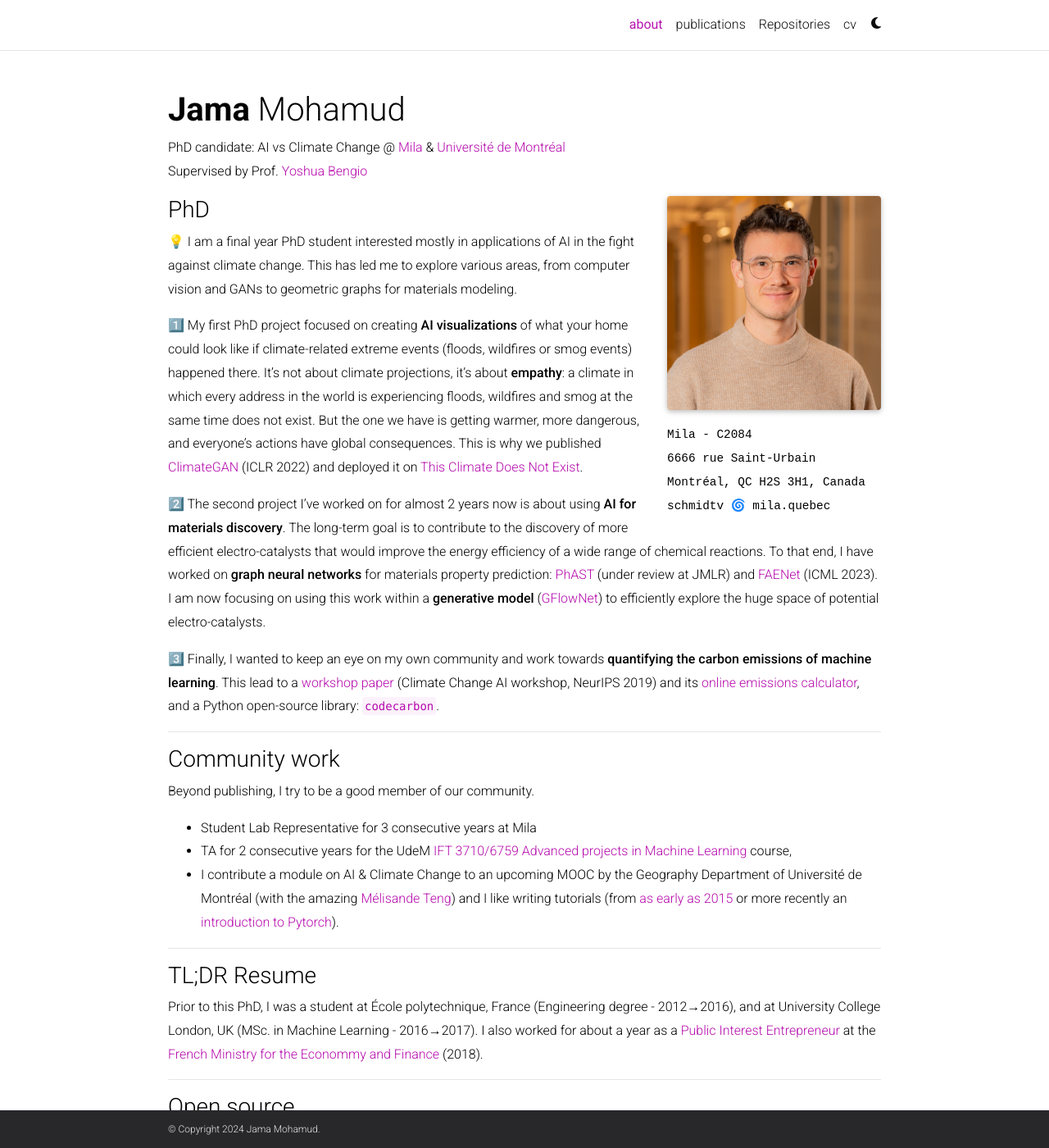
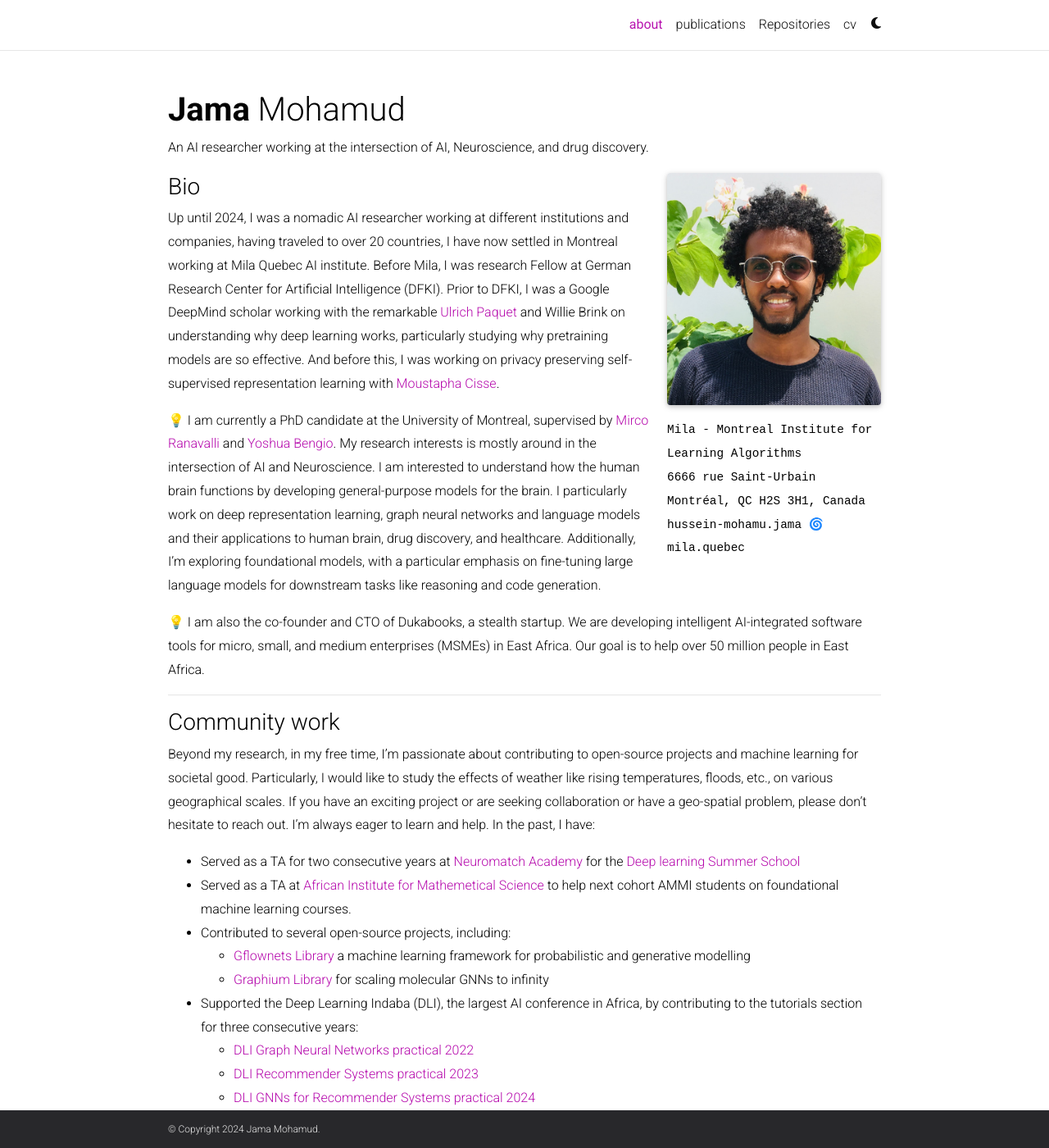
Before and after one commit to engmubarak48/jmohamud.github.io, a Jekyll site: the page built from _pages/about.md, in a window 1280 px wide and 1400 px high. Shown: the whole window at 82% size. Built offline with Jekyll 4.4.1, drawn with Linux system fonts in a browser that asks for light colours; full-size pictures stand in for the smaller copies a plugin makes; comment, search, counter and statistics services are not loaded; a style sheet for code colours, icons or effects is not loaded; some of the changed text lies outside the part shown.

Commit message:
update 2

```diff
--- a/_config.yml
+++ b/_config.yml
@@ -8,14 +8,14 @@
 last_name: Mohamud
 email: hussein-mohamu.jama@mila.quebec
 description: > # the ">" symbol means to ignore newlines until "footer_text:"
-  I am AI Researcher who is interested in developing intelligent systems
+  I am AI Researcher who is interested in developing intelligent systems that can reason.
 footer_text: ""
-keywords: deep learning, GANs, GNNs, materials discovery, climate change # add your own keywords or leave empty
+keywords: Deep learning, GNNs, Neuroscience, Foundational Models # add your own keywords or leave empty
 
 lang: en # the language of your site (for example: en, fr, cn, ru, etc.)
 icon: 🌍 # the emoji used as the favicon (alternatively, provide image name in /assets/img/)
 
-url: https://jama.ch # the base hostname & protocol for your site
+url: https://jmohamud.ch # the base hostname & protocol for your site
 baseurl: # the subpath of your site, e.g. /blog/
 last_updated: false # set to true if you want to display last updated in the footer
 impressum_path: # set to path to include impressum link in the footer, use the same path as permalink in a page, helps to conform with EU GDPR
--- a/_pages/about.md
+++ b/_pages/about.md
@@ -2,17 +2,17 @@
 layout: about
 title: about
 permalink: /
-subtitle: "PhD candidate: AI vs Climate Change @ <a href='#'>Mila</a> & <a href='#'>Université de Montréal</a><br/>Supervised by Prof. <a href='#'>Yoshua Bengio</a>"
+subtitle: "An AI researcher working at the intersection of AI, Neuroscience, and drug discovery."
 
 profile:
   align: right
   image: prof_pic.jpg
   image_circular: false # crops the image to make it circular
   address: >
-    <p>Mila - C2084</p>
+    <p>Mila - Montreal Institute for Learning Algorithms</p>
     <p>6666 rue Saint-Urbain</p>
     <p> Montréal, QC H2S 3H1, Canada</p>
-    <p>schmidtv 🌀 mila.quebec</p>
+    <p>hussein-mohamu.jama 🌀 mila.quebec</p>
 
 news: true  # includes a list of news items
 latest_posts: false  # includes a list of the newest posts
@@ -20,38 +20,29 @@
 social: true  # includes social icons at the bottom of the page
 ---
 
-### PhD
+### Bio
 
-💡 I am a final year PhD student interested mostly in applications of AI in the fight against climate change. This has led me to explore various areas, from computer vision and GANs to geometric graphs for materials modeling.
+Up until 2024, I was a nomadic AI researcher working at different institutions and companies, having traveled to over 20 countries, I have now settled in Montreal working at Mila Quebec AI institute. Before Mila, I was research Fellow at German Research Center for Artificial Intelligence (DFKI). Prior to DFKI, I was a Google DeepMind scholar working with the remarkable [Ulrich Paquet](https://www.linkedin.com/in/ulrich-paquet-72b6055a/?originalSubdomain=uk) and Willie Brink on understanding why deep learning works, particularly studying why pretraining models are so effective. And before this, I was working on privacy preserving self-supervised representation learning with [Moustapha Cisse](https://nexteinstein.org/person/moustapha-cisse/).
 
-1️⃣ My first PhD project focused on creating **AI visualizations** of what your home could look like if climate-related extreme events (floods, wildfires or smog events) happened there. It's not about climate projections, it's about **empathy**: a climate in which every address in the world is experiencing floods, wildfires and smog at the same time does not exist. But the one we have is getting warmer, more dangerous, and everyone's actions have global consequences. This is why we published [ClimateGAN](https://arxiv.org/abs/2110.02871v1) (ICLR 2022) and deployed it on [This Climate Does Not Exist](https://thisclimatedoesnotexist.com).
+💡 I am currently a PhD candidate at the University of Montreal, supervised by [Mirco Ranavalli](https://mila.quebec/en/directory/mirco-ravanelli) and [Yoshua Bengio](https://mila.quebec/en/directory/yoshua-bengio). My research interests is mostly around in the intersection of AI and Neuroscience. I am interested to understand how the human brain functions by developing general-purpose models for the brain. I particularly work on deep representation learning, graph neural networks and language models and their applications to human brain, drug discovery, and healthcare. Additionally, I'm exploring foundational models, with a particular emphasis on fine-tuning large language models for downstream tasks like reasoning and code generation.
 
-2️⃣ The second project I've worked on for almost 2 years now is about using **AI for materials discovery**. The long-term goal is to contribute to the discovery of more efficient electro-catalysts that would improve the energy efficiency of a wide range of chemical reactions. To that end, I have worked on **graph neural networks** for materials property prediction: [PhAST](https://arxiv.org/abs/2211.12020) (under review at JMLR) and [FAENet](https://arxiv.org/abs/2305.05577v1) (ICML 2023). I am now focusing on using this work within a **generative model** ([GFlowNet](https://milayb.notion.site/The-GFlowNet-Tutorial-95434ef0e2d94c24aab90e69b30be9b3)) to efficiently explore the huge space of potential electro-catalysts.
+💡 I am also the co-founder and CTO of Dukabooks, a stealth startup. We are developing intelligent AI-integrated software tools for micro, small, and medium enterprises (MSMEs) in East Africa. Our goal is to help over 50 million people in East Africa.
 
-3️⃣ Finally, I wanted to keep an eye on my own community and work towards **quantifying the carbon emissions of machine learning**. This lead to a [workshop paper](https://arxiv.org/abs/1910.09700) (Climate Change AI workshop, NeurIPS 2019) and its [online emissions calculator](https://mlco2.github.io/impact/), and a Python open-source library: [`codecarbon`](https://github.com/mlco2/codecarbon).
 
 ---
 
 ### Community work
 
-Beyond publishing, I try to be a good member of our community.
+Beyond my research, in my free time, I'm passionate about contributing to open-source projects and machine learning for societal good. Particularly, I would like to study the effects of weather like rising temperatures, floods, etc., on various geographical scales. If you have an exciting project or are seeking collaboration or have a geo-spatial problem, please don't hesitate to reach out. I'm always eager to learn and help. In the past, I have:
 
-* Student Lab Representative for 3 consecutive years at Mila
-* TA for 2 consecutive years for the UdeM [IFT 3710/6759 Advanced projects in Machine Learning](https://alexhernandezgarcia.github.io/teaching/mlprojects23/) course,
-* I contribute a module on AI & Climate Change to an upcoming MOOC by the Geography Department of Université de Montréal (with the amazing [Mélisande Teng](https://melisandeteng.github.io/)) and I like writing tutorials (from [as early as 2015](https://github.com/vict0rsch/deep_learning) or more recently an [introduction to Pytorch](https://github.com/vict0rsch/pytorch-tutorial)).
+* Served as a TA for two consecutive years at [Neuromatch Academy](https://neuromatch.io/neuroscience/) for the [Deep learning Summer School](https://deeplearning.neuromatch.io/tutorials/intro.html)
+* Served as a TA at [African Institute for Mathemetical Science](https://nexteinstein.org/) to help next cohort AMMI students on foundational machine learning courses.
+* Contributed to several open-source projects, including:
+  - [Gflownets Library](https://github.com/alexhernandezgarcia/gflownet) a machine learning framework for probabilistic and generative modelling
+  - [Graphium Library](https://github.com/datamol-io/graphium) for scaling molecular GNNs to infinity
+* Supported the Deep Learning Indaba (DLI), the largest AI conference in Africa, by contributing to the tutorials section for three consecutive years:
+  - [DLI Graph Neural Networks practical 2022](https://github.com/deep-learning-indaba/indaba-pracs-2022/blob/main/practicals/GNN_practical.ipynb)
+  - [DLI Recommender Systems practical 2023](https://github.com/deep-learning-indaba/indaba-pracs-2023/blob/main/practicals/Recommender_Systems.ipynb)
+  - [DLI GNNs for Recommender Systems practical 2024](https://github.com/engmubarak48/indaba-pracs-2024/blob/recommender-systems/practicals/GNN_for_recommendations.ipynb)
 
 ---
-
-### TL;DR Resume
-
-Prior to this PhD, I was a student at École polytechnique, France (Engineering degree - 2012→2016), and at University College London, UK (MSc. in Machine Learning - 2016→2017). I also worked for about a year as a [Public Interest Entrepreneur](https://eig.etalab.gouv.fr/) at the [French Ministry for the Econommy and Finance](https://eig.etalab.gouv.fr/defis/hopkins/) (2018).
-
----
-
-### Open source
-
-I also love creating open-source libraries. I tend to be the kind of persons who will spend a week or a month automating something that takes a couple hours, and then make an open-source project out ouf it. This is how I came to build [PaperMemory](https://github.com/vict0rsch/PaperMemory) a web-based automated reference manager, [`minydra`](https://github.com/vict0rsch/minydra) a minimalist Python argument parser, [`ntfy-wrapper`](https://github.com/vict0rsch/ntfy-wrapper) a simple notification wrapper around the ntfy.sh service, or [`gitmopy`](https://github.com/vict0rsch/gitmopy) an interactive CLI to make pretty commits following the [Gitmoji specification](https://gitmoji.dev/specification).
-
-In a previous life, I also created [metada.org](https://metada.org/), a website to visualize the hierarchies of ownership in the French media.
-
----
```
Also changed, not shown: _layouts/post.html (+9 -3 lines), assets/img/prof_pic.jpg.
